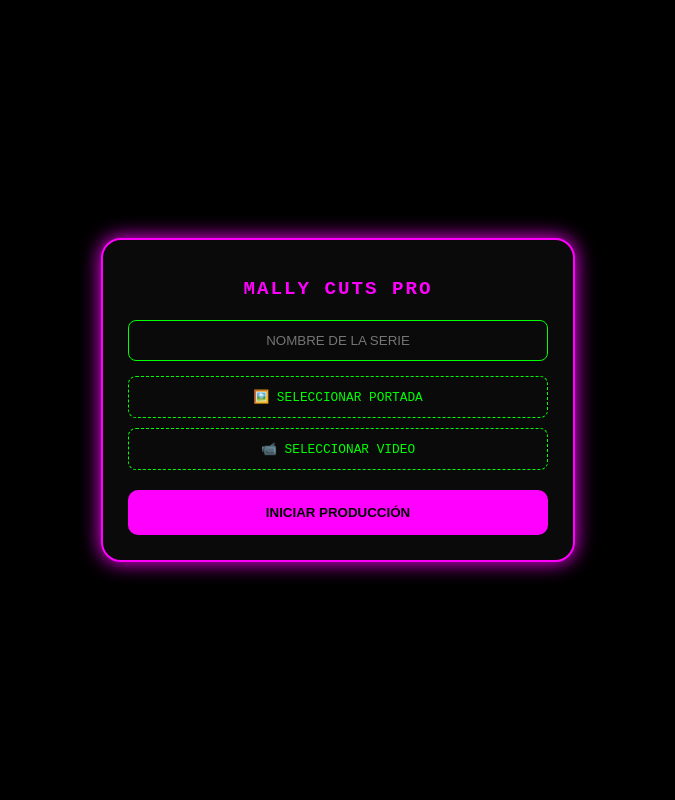
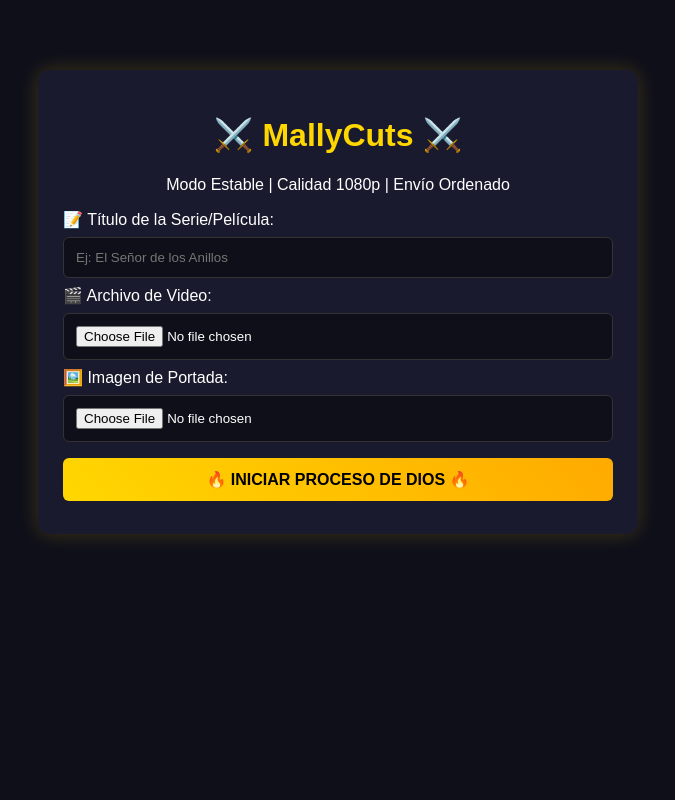
Before and after one commit to KekoOfficial/MallyCuts, a Flask app: page / in a window 1280 px wide. Shown: the whole page, without its empty margins (302-977 px from the left). Run offline with Flask 3, Linux system fonts and the light colour scheme.

Commit message:
Actualizar index.html

```diff
--- a/templates/index.html
+++ b/templates/index.html
@@ -2,115 +2,95 @@
 <html lang="es">
 <head>
     <meta charset="UTF-8">
-    <meta name="viewport" content="width=device-width, initial-scale=1.0">
-    <title>MALLY CUTS STUDIO</title>
+    <title>⚔️ MallyCuts - Nivel Dios</title>
     <style>
-        :root { --sakura:#ff00ff; --bg:#000; --green:#00ff00; }
         body {
-            background: var(--bg); color: #fff; font-family: 'Courier New', monospace;
-            margin: 0; display: flex; justify-content: center; align-items: center; height: 100vh;
+            background: #0f0f1a;
+            color: #fff;
+            font-family: 'Arial', sans-serif;
+            max-width: 600px;
+            margin: 50px auto;
+            padding: 20px;
         }
-        .panel {
-            width: 90%; max-width: 420px; padding: 25px;
-            border: 2px solid var(--sakura); border-radius: 20px;
-            box-shadow: 0 0 20px var(--sakura); text-align: center;
-            background: #0a0a0a;
+        h1 { text-align: center; color: #ffd700; }
+        .card {
+            background: #1a1a2e;
+            padding: 25px;
+            border-radius: 12px;
+            box-shadow: 0 0 20px rgba(255,215,0,0.2);
         }
-        h1 { font-size: 1.2rem; color: var(--sakura); margin-bottom: 20px; letter-spacing: 2px; }
-        input[type="text"] {
-            width: 100%; padding: 12px; background: transparent;
-            border: 1px solid var(--green); color: var(--green);
-            border-radius: 8px; margin-bottom: 15px; box-sizing: border-box; text-align: center;
+        input, button {
+            width: 100%;
+            padding: 12px;
+            margin: 8px 0;
+            border: none;
+            border-radius: 6px;
+            box-sizing: border-box;
         }
-        .file-box {
-            display: block; width: 100%; padding: 12px;
-            border: 1px dashed var(--green); color: var(--green);
-            border-radius: 8px; cursor: pointer; margin-bottom: 10px;
-            box-sizing: border-box; font-size: 0.8rem;
+        input { background: #0f0f1a; border: 1px solid #333; color: white; }
+        button {
+            background: linear-gradient(45deg, #ffd700, #ffaa00);
+            color: #000;
+            font-weight: bold;
+            font-size: 16px;
+            cursor: pointer;
         }
-        input[type="file"] { display: none; }
-        .btn-main {
-            width: 100%; padding: 15px; background: var(--sakura); color: #000;
-            border: none; border-radius: 10px; font-weight: bold; cursor: pointer;
-            text-transform: uppercase; margin-top: 10px;
+        #estado {
+            margin-top: 20px;
+            padding: 15px;
+            border-radius: 8px;
+            display: none;
+            text-align: center;
         }
-        .btn-main:disabled { background: #444; color: #888; cursor: not-allowed; }
-        .progress-box { margin-top: 20px; display: none; }
-        .progress-bar { width: 100%; height: 10px; background: #222; border-radius: 10px; overflow: hidden; }
-        .progress-fill { height: 100%; width: 0%; background: var(--green); transition: width 0.4s; }
-        .status-text { margin-top: 10px; font-size: 0.8rem; color: var(--green); }
+        .procesando { background: #2c2c00; color: #ffd700; }
+        .listo { background: #004d00; color: #90ee90; }
     </style>
 </head>
 <body>
+    <div class="card">
+        <h1>⚔️ MallyCuts ⚔️</h1>
+        <p style="text-align:center;">Modo Estable | Calidad 1080p | Envío Ordenado</p>
 
-<div class="panel">
-    <h1>MALLY CUTS PRO</h1>
+        <form id="formulario">
+            <label>📝 Título de la Serie/Película:</label>
+            <input type="text" id="titulo" required placeholder="Ej: El Señor de los Anillos">
 
-    <input type="text" id="serieName" placeholder="NOMBRE DE LA SERIE">
+            <label>🎬 Archivo de Video:</label>
+            <input type="file" id="video" accept="video/*" required>
 
-    <label for="portadaInput" class="file-box" id="portadaLabel">🖼️ SELECCIONAR PORTADA</label>
-    <input type="file" id="portadaInput" accept="image/*">
+            <label>🖼️ Imagen de Portada:</label>
+            <input type="file" id="portada" accept="image/*" required>
 
-    <label for="videoInput" class="file-box" id="videoLabel">📹 SELECCIONAR VIDEO</label>
-    <input type="file" id="videoInput" accept="video/*">
+            <button type="submit">🔥 INICIAR PROCESO DE DIOS 🔥</button>
+        </form>
 
-    <button class="btn-main" id="btnGo" onclick="subirTodo()">INICIAR PRODUCCIÓN</button>
+        <div id="estado"></div>
+    </div>
 
-    <div class="progress-box" id="progressBox">
-        <div class="progress-bar"><div class="progress-fill" id="progressFill"></div></div>
-        <div class="status-text" id="statusText">Esperando respuesta del servidor...</div>
-    </div>
-</div>
+    <script>
+        document.getElementById('formulario').onsubmit = async (e) => {
+            e.preventDefault();
 
-<script>
-    const vInput = document.getElementById('videoInput');
-    const pInput = document.getElementById('portadaInput');
-    const vLabel = document.getElementById('videoLabel');
-    const pLabel = document.getElementById('portadaLabel');
-    const progressBox = document.getElementById('progressBox');
-    const progressFill = document.getElementById('progressFill');
-    const statusText = document.getElementById('statusText');
-    const btn = document.getElementById('btnGo');
+            const estado = document.getElementById('estado');
+            estado.style.display = 'block';
+            estado.className = 'procesando';
+            estado.innerHTML = '⏳ CARGANDO ARCHIVOS...<br>Esto puede tardar, modo calidad activado.';
 
-    vInput.onchange = () => { if(vInput.files[0]) vLabel.innerText = "✅ " + vInput.files[0].name; };
-    pInput.onchange = () => { if(pInput.files[0]) pLabel.innerText = "✅ " + pInput.files[0].name; };
+            const formData = new FormData();
+            formData.append('titulo', document.getElementById('titulo').value);
+            formData.append('video', document.getElementById('video').files[0]);
+            formData.append('portada', document.getElementById('portada').files[0]);
 
-    async function subirTodo() {
-        const nombre = document.getElementById('serieName').value;
-        const video = vInput.files[0];
-        const portada = pInput.files[0];
-
-        if(!nombre || !video || !portada) return alert("Error: Debes completar todos los campos.");
-
-        // Bloqueo de UI
-        btn.disabled = true;
-        btn.innerText = "SUBIENDO ARCHIVOS...";
-        progressBox.style.display = "block";
-        progressFill.style.width = "30%";
-
-        const fd = new FormData();
-        fd.append('video', video);
-        fd.append('portada', portada);
-        fd.append('nombre', nombre);
-
-        try {
-            const res = await fetch('/run', { method: 'POST', body: fd });
+            const res = await fetch('/procesar', { method: 'POST', body: formData });
             const data = await res.json();
 
-            if (res.ok) {
-                progressFill.style.width = "100%";
-                statusText.innerText = "🚀 " + data.message;
-                btn.innerText = "¡EN PROCESO!";
+            if(data.status == 'ok'){
+                estado.className = 'listo';
+                estado.innerHTML = data.mensaje + '<br>✅ Puedes cerrar esta ventana, el proceso sigue corriendo.';
             } else {
-                throw new Error(data.error || "Error desconocido");
+                estado.innerHTML = '❌ ERROR: ' + data.mensaje;
             }
-        } catch (err) {
-            statusText.style.color = "red";
-            statusText.innerText = "❌ ERROR: " + err.message;
-            btn.disabled = false;
-            btn.innerText = "REINTENTAR";
         }
-    }
-</script>
+    </script>
 </body>
 </html>
```
